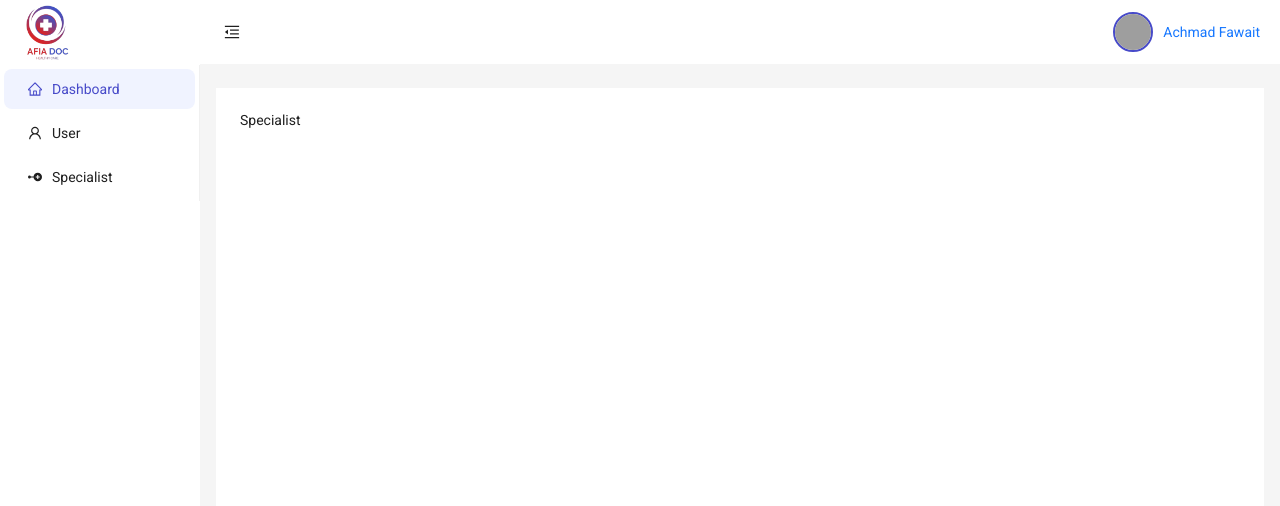
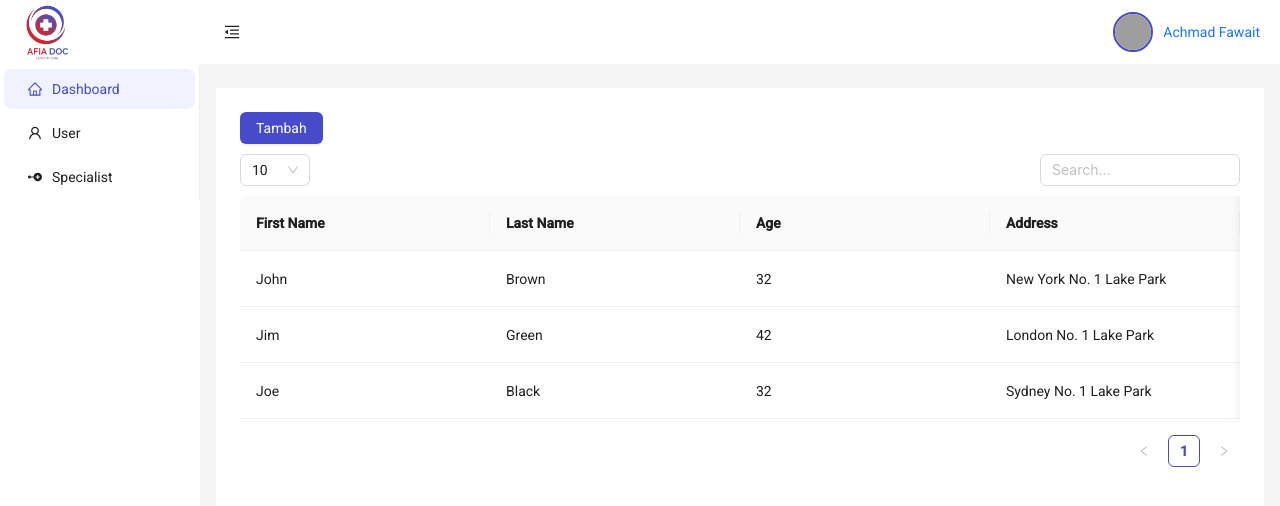
Before and after one commit to fawait123/AFIADOCNEW-FE, a Next.js app: page /specialist in a window 1280 px wide. Shown: the top 506 px of the page. Built offline with nearby package versions, Linux system fonts and the light colour scheme; grey boxes are pictures that could not be loaded.

Commit message:
menambahakn page specialist

```diff
--- a/src/app/specialist/page.js
+++ b/src/app/specialist/page.js
@@ -1,10 +1,185 @@
+"use client";
 import DashboardLayout from "@/component/dashbordlayout";
-import React from "react";
+import {
+  Button,
+  Col,
+  Form,
+  Input,
+  Modal,
+  Row,
+  Select,
+  Space,
+  Table,
+  Tag,
+} from "antd";
+import Column from "antd/es/table/Column";
+import React, { useState } from "react";
+
+const data = [
+  {
+    key: "1",
+    firstName: "John",
+    lastName: "Brown",
+    age: 32,
+    address: "New York No. 1 Lake Park",
+    tags: ["nice", "developer"],
+  },
+  {
+    key: "2",
+    firstName: "Jim",
+    lastName: "Green",
+    age: 42,
+    address: "London No. 1 Lake Park",
+    tags: ["loser"],
+  },
+  {
+    key: "3",
+    firstName: "Joe",
+    lastName: "Black",
+    age: 32,
+    address: "Sydney No. 1 Lake Park",
+    tags: ["cool", "teacher"],
+  },
+];
 
 const Specialist = () => {
+  const [open, setOpen] = useState(false);
+  const onFinish = (values) => {
+    console.log("Success:", values);
+  };
+  const onFinishFailed = (errorInfo) => {
+    console.log("Failed:", errorInfo);
+  };
   return (
     <DashboardLayout>
-      <p>Specialist</p>
+      <div>
+        <div>
+          <Button
+            type="primary"
+            style={{ marginBottom: 10 }}
+            onClick={() => setOpen(true)}
+          >
+            Tambah
+          </Button>
+          <Modal
+            title="Modal Tambah Specialist"
+            centered
+            open={open}
+            onOk={() => setOpen(false)}
+            onCancel={() => setOpen(false)}
+            width={1000}
+          >
+            <Form
+              name="basic"
+              initialValues={{
+                remember: true,
+              }}
+              onFinish={onFinish}
+              onFinishFailed={onFinishFailed}
+              autoComplete="off"
+              layout="vertical"
+            >
+              <Row>
+                <Col flex={1} style={{ marginRight: 5 }}>
+                  <Form.Item
+                    label="Name"
+                    name="name"
+                    rules={[
+                      {
+                        required: true,
+                        message: "Please input your name!",
+                      },
+                    ]}
+                  >
+                    <Input placeholder="Name" />
+                  </Form.Item>
+                </Col>
+              </Row>
+            </Form>
+          </Modal>
+        </div>
+        <Row
+          style={{
+            display: "flex",
+            justifyContent: "space-between",
+            marginBottom: 10,
+          }}
+        >
+          <Col>
+            <Select
+              defaultValue="10"
+              style={{
+                width: 70,
+              }}
+              onChange={() => console.log("change")}
+              options={[
+                {
+                  value: "10",
+                  label: "10",
+                },
+                {
+                  value: "25",
+                  label: "25",
+                },
+                {
+                  value: "50",
+                  label: "50",
+                },
+                {
+                  value: "100",
+                  label: "100",
+                  disabled: true,
+                },
+              ]}
+            />
+          </Col>
+          <Col>
+            <Input style={{ width: 200 }} placeholder="Search..." />
+          </Col>
+        </Row>
+        {/* <div style={{ overflow: "auto" }}> */}
+        <Table
+          dataSource={data}
+          scroll={{
+            x: 1500,
+          }}
+        >
+          <Column
+            title="First Name"
+            fixed="left"
+            dataIndex="firstName"
+            key="firstName"
+          />
+          <Column title="Last Name" dataIndex="lastName" key="lastName" />
+
+          <Column title="Age" dataIndex="age" key="age" />
+          <Column title="Address" dataIndex="address" key="address" />
+          <Column
+            title="Tags"
+            dataIndex="tags"
+            key="tags"
+            render={(tags) => (
+              <>
+                {tags.map((tag) => (
+                  <Tag color="blue" key={tag}>
+                    {tag}
+                  </Tag>
+                ))}
+              </>
+            )}
+          />
+          <Column
+            title="Action"
+            key="action"
+            render={(_, record) => (
+              <Space size="middle">
+                <a>Invite {record.lastName}</a>
+                <a>Delete</a>
+              </Space>
+            )}
+          />
+        </Table>
+      </div>
     </DashboardLayout>
   );
 };
```
